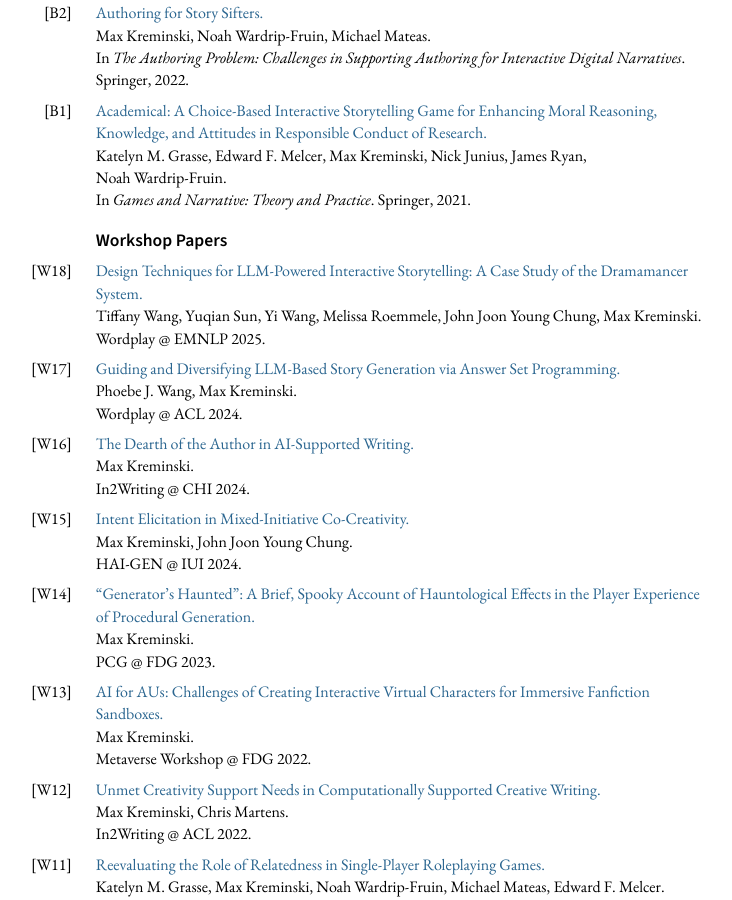
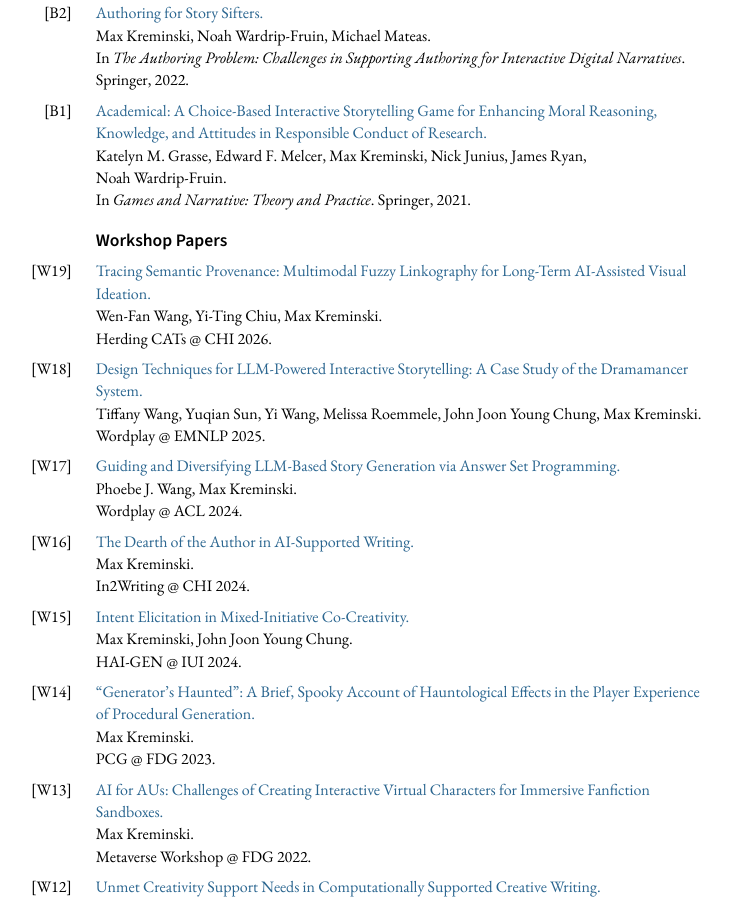
Before and after one commit to mkremins/mkremins.github.io, a Jekyll site: the page built from cv/index.html, in a window 1280 px wide and 900 px high, scrolled down 4750 px. Shown: the whole window, without its empty margins (287-1019 px from the left). Built offline with Jekyll 4.4.1, drawn with Linux system fonts in a browser that asks for light colours.

Commit message:
Add Herding CATs @ CHI 2026 Trinketry paper

```diff
--- a/_data/publications.json
+++ b/_data/publications.json
@@ -54,6 +54,15 @@
   "venue": "CHI workshop",
   "venue_long": "Extended Abstracts of the CHI Conference on Human Factors in Computing Systems",
   "pubtype": "other",
+},
+{
+  "title": "Tracing Semantic Provenance: Multimodal Fuzzy Linkography for Long-Term AI-Assisted Visual Ideation",
+  "url": "https://herding-cats-ws.github.io/2026/papers/p05.pdf",
+  "authors": ["Wen-Fan Wang", "Yi-Ting Chiu", "Max Kreminski"],
+  "year": "2026",
+  "venue": "Herding CATs",
+  "parent_venue": "CHI",
+  "pubtype": "workshop",
 },
 {
   "title": "Elsewise: Authoring AI-Based Interactive Narrative with Possibility Space Visualization",
```
